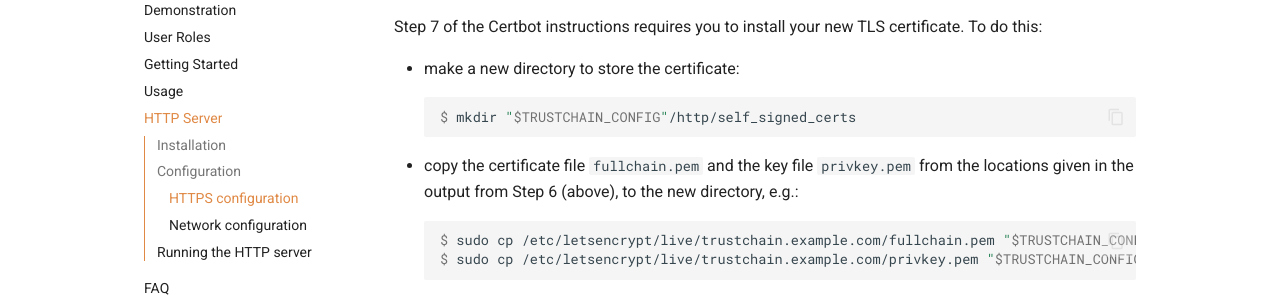
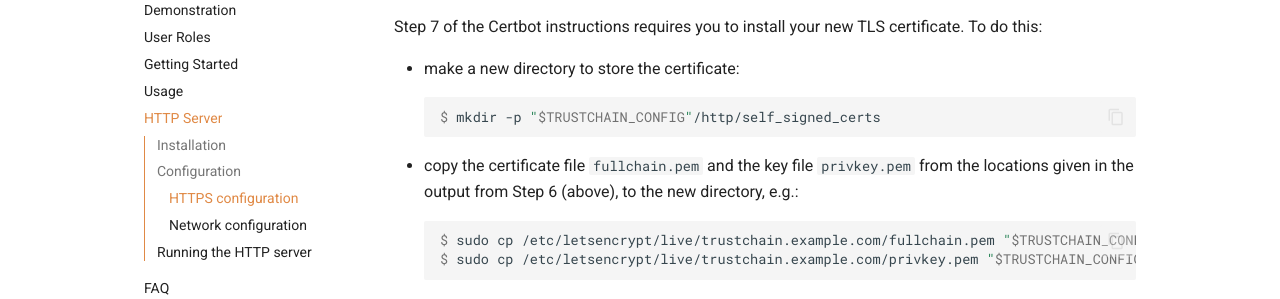
Before and after one commit to alan-turing-institute/trustchain, an MkDocs documentation site: the page built from docs/http-server.md, in a window 1280 px wide and 900 px high, scrolled down 1942 px. Shown: the part 152-451 px from the top of the window. Built offline with MkDocs 1.6.1 and Material for MkDocs 9.7.7, drawn with Linux system fonts in a browser that asks for light colours; nearby versions of some CDN libraries; library files that are not in the unit come from our copies.

````diff
--- a/docs/http-server.md
+++ b/docs/http-server.md
@@ -72,7 +72,7 @@ Step 7 of the Certbot instructions requires you to install your new TLS certific
 
 - make a new directory to store the certificate:
 ```console
-$ mkdir "$TRUSTCHAIN_CONFIG"/http/self_signed_certs
+$ mkdir -p "$TRUSTCHAIN_CONFIG"/http/self_signed_certs
 ```
 - copy the certificate file `fullchain.pem` and the key file `privkey.pem` from the locations given in the output from Step 6 (above), to the new directory, e.g.:
 ```console
````
